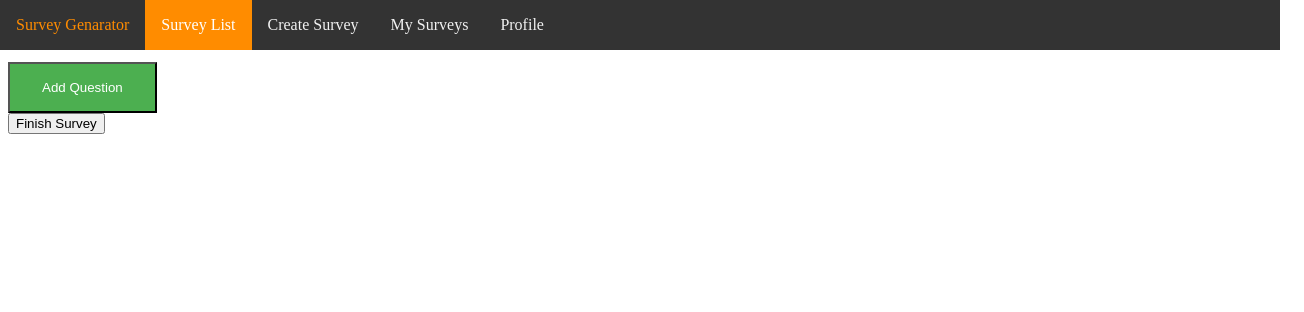
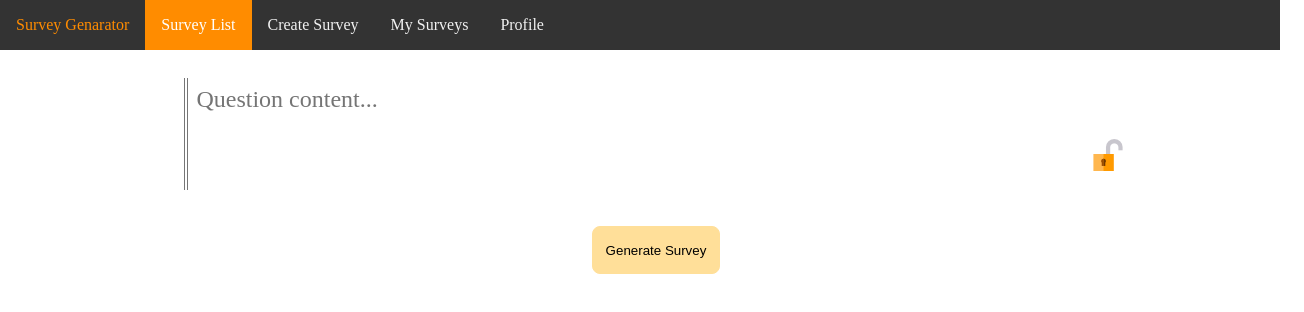
Before and after one commit to ro-ll-bot/survey-generator, a React (Create React App) app: page /create-survey in a window 1280 px wide. Shown: the top 312 px of the page, 1304 px wide, since content can reach past the window. Built offline with nearby package versions, Linux system fonts and the light colour scheme.

Commit message:
survey generation page and global visual functions updated

```diff
--- a/src/components/choice/CreateChoice.tsx
+++ b/src/components/choice/CreateChoice.tsx
@@ -13,7 +13,7 @@ function ChoiceLinkedUi(choice: Choice,
 
     return (
         <div className="choice-ans">
-            <input className="choice-ans-linked" type="text" onChange={e => updateLinkedContent(e.target.value)} />
+            <input className="choice-ans-linked" placeholder="1,2..." type="text" onChange={e => updateLinkedContent(e.target.value)} />
             <textarea className="choice-content" placeholder="Choice content..." onChange={e => updateContent(choice.id, e.target.value)} ></textarea>
         </div>
     );
@@ -65,6 +65,14 @@ export default function CreateChoiceGroup(props: ChoiceProps) {
         <div style={{pointerEvents: pointerEvents}}>
             {choices.map(choice => dynamicChoiceUi(choice))}
             <button className="add-item" onClick={addNewChoice}>Add Choice</button>
+            {/* <div className="choice-ans">
+                <button className="add-item" onClick={addNewChoice}>Add Choice</button>
+                <textarea style={{ opacity: 0.5}} className="choice-content" placeholder="Choice content..."></textarea>
+            </div> */}
+            {/* <div style={{boxSizing:'content-box', display: 'inline-flex', opacity: 0.3}}>
+                <button className="add-item" onClick={addNewChoice}>Add Choice</button>
+                {ChoiceLinkedUi(choices[0], updateAnswer, updateContent)}
+            </div> */}
         </div>
     );
 }
--- a/src/components/navbar/_navbar.scss
+++ b/src/components/navbar/_navbar.scss
@@ -5,6 +5,7 @@
     width: 100%;
     top: 0;
     left: 0;
+    z-index: 10001;
   }
 
   .nav a {
--- a/src/components/question/Question.tsx
+++ b/src/components/question/Question.tsx
@@ -12,7 +12,7 @@ function QuestionUI(question: Question, updateQContent: (idx: number, data: stri
 
     return (
         <div className="question-container" style={{opacity: opacity}}>
-            <textarea className="question-content" style={{pointerEvents: pointerEvents}} placeholder="Question content..." onChange={e => updateQContent(question.id, e.target.value)}></textarea>
+            <textarea autoFocus={true} className="question-content" style={{pointerEvents: pointerEvents}} placeholder="Question content..." onChange={e => updateQContent(question.id, e.target.value)}></textarea>
             <img className="question-img" src={question.isLock?PADLOCK:UNLOCK} onClick={()=> setQLock(question.id)}/>
             <CreateChoiceGroup type={QuestionType.LINKED} editable={!question.isLock} choiceList={question.choices} />
         </div>
@@ -46,11 +46,11 @@ export function QuestionGroup(props: QuestionProps) {
 
     return (
         <div>
-            {questions.map(question => {
-                console.log('rendered');
-                return QuestionUI(question, questionInputChange, setQLock);
-            })}
-            <button className="add-item" onClick={addNewQuestion}>Add Question</button>
+            {questions.map(question => QuestionUI(question, questionInputChange, setQLock))}
+            <div className="question-container" onClick={addNewQuestion}>
+                <textarea style={{pointerEvents:'none'}} className="question-content" placeholder="Question content..." ></textarea>
+                <img className="question-img" src={UNLOCK} />
+            </div>
         </div>
     );
 }
--- a/src/components/question/_question.scss
+++ b/src/components/question/_question.scss
@@ -22,7 +22,8 @@
       background-origin: padding-box;
       padding: 0.6rem;
       border: solid silver 0.1rem;
-      box-shadow: 0.5px 0.5px;
+      transition-duration: 0.3s;
+      box-shadow: 0 0.8rem 1rem 0 rgba(0,0,0,0.24),0 1rem 3rem 0 rgba(0,0,0,0.19);
     }
 
   }
--- a/src/components/survey/Survey.tsx
+++ b/src/components/survey/Survey.tsx
@@ -35,7 +35,9 @@ export function SurveyGenerator() {
 
   return (<div>
     <QuestionGroup questionList={questions}></QuestionGroup>
-    <button onClick={finishSurvey}>Finish Survey</button>
+    <div className="question-container">
+      <button className="button" onClick={finishSurvey}>Generate Survey</button>
+    </div>
   </div>
   );
 }
--- a/src/css/main.css
+++ b/src/css/main.css
@@ -2,6 +2,11 @@
   border: 1px solid #ffdf99;
   background-color: #ffdf99;
   border-radius: .5rem;
+  height: 3rem;
+  width: 8rem;
+  -webkit-box-pack: center;
+      -ms-flex-pack: center;
+          justify-content: center;
 }
 
 .button:hover {
@@ -14,18 +19,25 @@
 
 .add-item {
   color: white;
-  padding: 1rem 2rem;
-  text-align: center;
-  text-decoration: none;
+  background-color: darkslateblue;
   cursor: pointer;
-  background-color: #4CAF50;
   -webkit-transition-duration: 0.4s;
   transition-duration: 0.7s;
+  margin-top: 0.5rem;
+  margin-right: 2rem;
+  border-radius: 50%;
+  width: 4rem;
+  height: 4rem;
 }
 
 .add-item:hover {
   -webkit-box-shadow: 0 12px 16px 0 rgba(0, 0, 0, 0.24), 0 17px 50px 0 rgba(0, 0, 0, 0.19);
           box-shadow: 0 12px 16px 0 rgba(0, 0, 0, 0.24), 0 17px 50px 0 rgba(0, 0, 0, 0.19);
+}
+
+.add-item:focus {
+  outline: none;
+  border: none;
 }
 
 body {
@@ -86,8 +98,10 @@ body {
   background-origin: padding-box;
   padding: 0.6rem;
   border: solid silver 0.1rem;
-  -webkit-box-shadow: 0.5px 0.5px;
-          box-shadow: 0.5px 0.5px;
+  -webkit-transition-duration: 0.3s;
+          transition-duration: 0.3s;
+  -webkit-box-shadow: 0 0.8rem 1rem 0 rgba(0, 0, 0, 0.24), 0 1rem 3rem 0 rgba(0, 0, 0, 0.19);
+          box-shadow: 0 0.8rem 1rem 0 rgba(0, 0, 0, 0.24), 0 1rem 3rem 0 rgba(0, 0, 0, 0.19);
 }
 
 .question-img {
@@ -102,6 +116,7 @@ body {
   width: 100%;
   top: 0;
   left: 0;
+  z-index: 10001;
 }
 
 .nav a {
@@ -129,7 +144,7 @@ body {
 }
 
 .choice-ans {
-  width: 100%;
+  width: 80;
   display: block;
   text-align: center;
   margin-left: -1rem;
@@ -139,14 +154,13 @@ body {
 
 .choice-ans-linked {
   width: 8%;
-  margin: 0;
-  background-color: antiquewhite;
+  background-color: whitesmoke;
   font-family: 'Roboto Mono Medium';
-  font-size: medium;
-  border-radius: 0.5rem;
+  font-size: large;
+  padding: 0.3rem;
+  height: 1.5rem;
   border: solid black 1px;
   margin-right: 1rem;
-  padding: 0.5rem;
   vertical-align: middle;
 }
 
@@ -163,10 +177,10 @@ body {
 }
 
 .choice-content {
+  resize: none;
   width: 60%;
   font-family: 'Times New Roman';
   font-size: large;
-  border-radius: 0.5rem;
   padding: 0.6rem;
   height: 3rem;
   vertical-align: middle;
@@ -177,7 +191,9 @@ body {
   background-origin: padding-box;
   padding: 0.5rem;
   border: solid silver 0.1rem;
-  -webkit-box-shadow: 0.5px 0.5px;
-          box-shadow: 0.5px 0.5px;
+  -webkit-box-shadow: 0 0.2rem 0.2rem 0 rgba(0, 0, 0, 0.24), 0 1rem 2rem 0 rgba(0, 0, 0, 0.19);
+          box-shadow: 0 0.2rem 0.2rem 0 rgba(0, 0, 0, 0.24), 0 1rem 2rem 0 rgba(0, 0, 0, 0.19);
+  -webkit-animation: cubic-bezier(0.075, 0.82, 0.165, 1);
+          animation: cubic-bezier(0.075, 0.82, 0.165, 1);
 }
 /*# sourceMappingURL=main.css.map */
--- a/src/ui/style/_button.scss
+++ b/src/ui/style/_button.scss
@@ -8,6 +8,9 @@ $main-color-light: lighten($main-color, 30);
   border: 1px solid $main-color-light;
   background-color: $main-color-light;
   border-radius: .5rem;
+  height: 3rem;
+  width: 8rem;
+  justify-content: center;
 
   &:hover {
     background-color: $main-color;
@@ -20,15 +23,22 @@ $main-color-light: lighten($main-color, 30);
 
 .add-item {
   color: white;
-  padding: 1rem 2rem;
-  text-align: center;
-  text-decoration: none;
+  background-color: darkslateblue;
   cursor: pointer;
-  background-color: #4CAF50;
   -webkit-transition-duration: 0.4s; // safari
   transition-duration: 0.7s;
+  margin-top: 0.5rem;
+  margin-right: 2rem;
+  border-radius: 50%;
+  width: 4rem;
+  height: 4rem;
 
   &:hover {
       box-shadow: 0 12px 16px 0 rgba(0,0,0,0.24),0 17px 50px 0 rgba(0,0,0,0.19);
   }
+
+  &:focus {
+    outline: none;
+    border: none;
+  }
 }
```
Also changed, not shown: src/components/choice/_choices.scss (+17 -8 lines), 2 other files (tests, documents, lock files or other folders).
